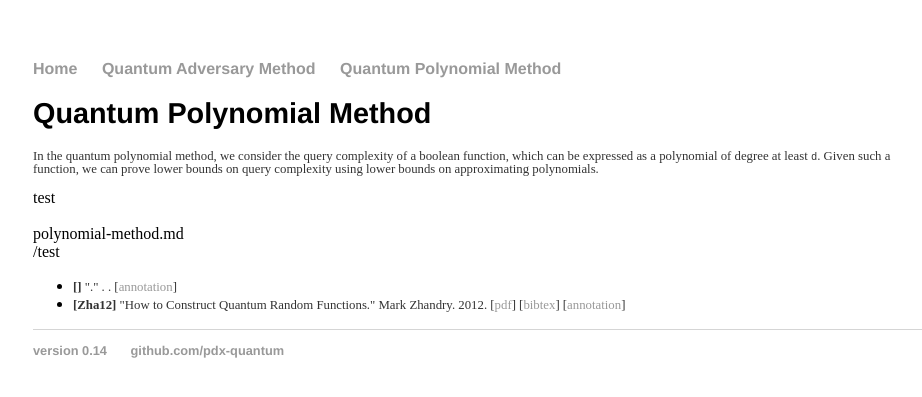
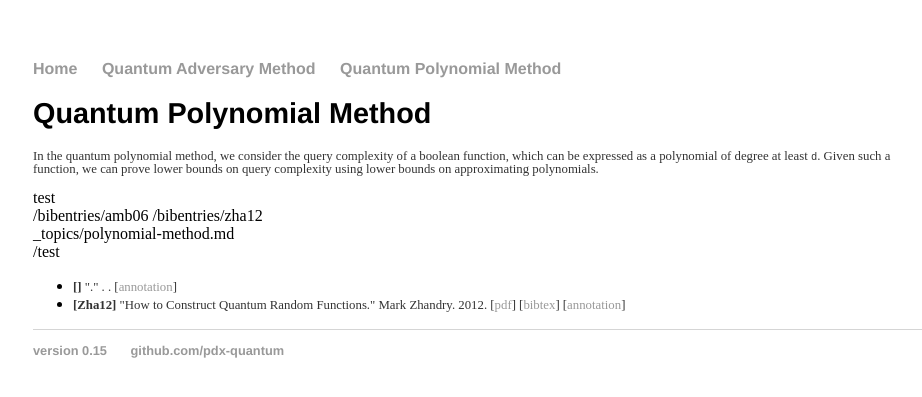
Before and after one commit to pdx-quantum/pdx-quantum.github.io, a Jekyll site: the page built from _topics/polynomial-method.md, in a window 1280 px wide. Shown: the top 397 px of the page, without its empty margins (159-1081 px from the left). Built offline with Jekyll 4.4.1, drawn with Linux system fonts in a browser that asks for light colours.

Commit message:
Maybe test entry listing

```diff
--- a/_layouts/default.html
+++ b/_layouts/default.html
@@ -24,7 +24,7 @@
         </div>
         <footer>
             <ul>
-                <li><a>version 0.14</a></li>
+                <li><a>version 0.15</a></li>
                 <li><a href="https://github.com/pdx-quantum">github.com/pdx-quantum</a></li>
             </ul>
         </footer>
--- a/_layouts/topic.html
+++ b/_layouts/topic.html
@@ -8,8 +8,8 @@ layout: default
 </div>
 
 test<br/>
-{% for entry in entry.url %} {{ entry.url }} {% endfor %}<br/>
-{{ page.name }}<br/>
+{% for entry in site.bibentries %} {{ entry.url }} {% endfor %}<br/>
+{{ page.path }}<br/>
 /test
 
 <ul>
```
